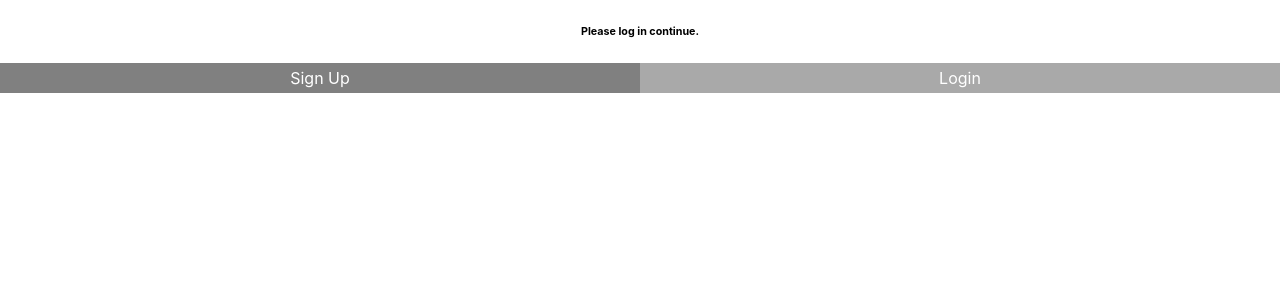
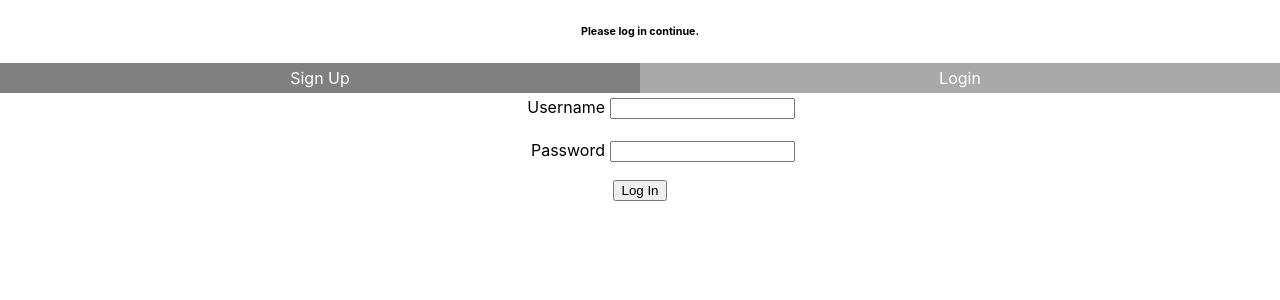
Before and after one commit to MichaelAZimmerman/mycollection, a React (Create React App) app: page /login in a window 1280 px wide. Shown: the top 300 px of the page. Built offline with nearby package versions, Linux system fonts and the light colour scheme; no server answers.

Commit message:
makes login page

```diff
--- a/src/components/Login.js
+++ b/src/components/Login.js
@@ -1,7 +1,75 @@
-import React from "react";
+import React, { useState, useContext } from "react";
+import { UserContext } from "../context/UserContext";
+import useFetch from "../hooks/useFetch";
 
 const Login = () => {
-  return <></>;
+  const { login } = useContext(UserContext);
+  const [username, setUsername] = useState("");
+  const [password, setPassword] = useState("");
+  const { APIcall: loginCall } = useFetch("POST");
+  const [error, setError] = useState(null);
+  const [passwordValid, setPasswordValid] = useState(true);
+  const [usernameValid, setUsernameValid] = useState(true);
+  return (
+    <>
+      <form>
+        <div className="input-fields">
+          <div>
+            <label htmlFor="username">Username</label>
+            <input
+              id="username"
+              onChange={(e) => setUsername(e.target.value)}
+              onBlur={() => {
+                setUsernameValid(username.length > 4 && username.length <= 20);
+              }}
+              value={username}
+            />
+          </div>
+          <div className={usernameValid ? "form-hint" : "form-error"}>
+            Username must be between 5 and 20 characters.
+          </div>
+          <div>
+            <label htmlFor="password">Password</label>
+            <input
+              id="password"
+              type="password"
+              onChange={(e) => setPassword(e.target.value)}
+              onBlur={() => {
+                setPasswordValid(password.length > 4 && password.length <= 20);
+              }}
+              value={password}
+            />
+          </div>
+          <div className={passwordValid ? "form-hint" : "form-error"}>
+            Password must be between 5 and 20 characters.
+          </div>
+        </div>
+        <button
+          onClick={async (e) => {
+            e.preventDefault();
+            if (
+              username.length > 4 &&
+              password.length > 4 &&
+              username.length <= 20 &&
+              password.length <= 20
+            ) {
+              setError(null);
+              let res = await loginCall("/api/users/login", {
+                username,
+                password,
+              });
+              if (res.error) {
+                return setError(res.error);
+              }
+              login(res.data.username);
+            }
+          }}
+        >
+          Log In
+        </button>
+      </form>
+    </>
+  );
 };
 
 export default Login;
```
